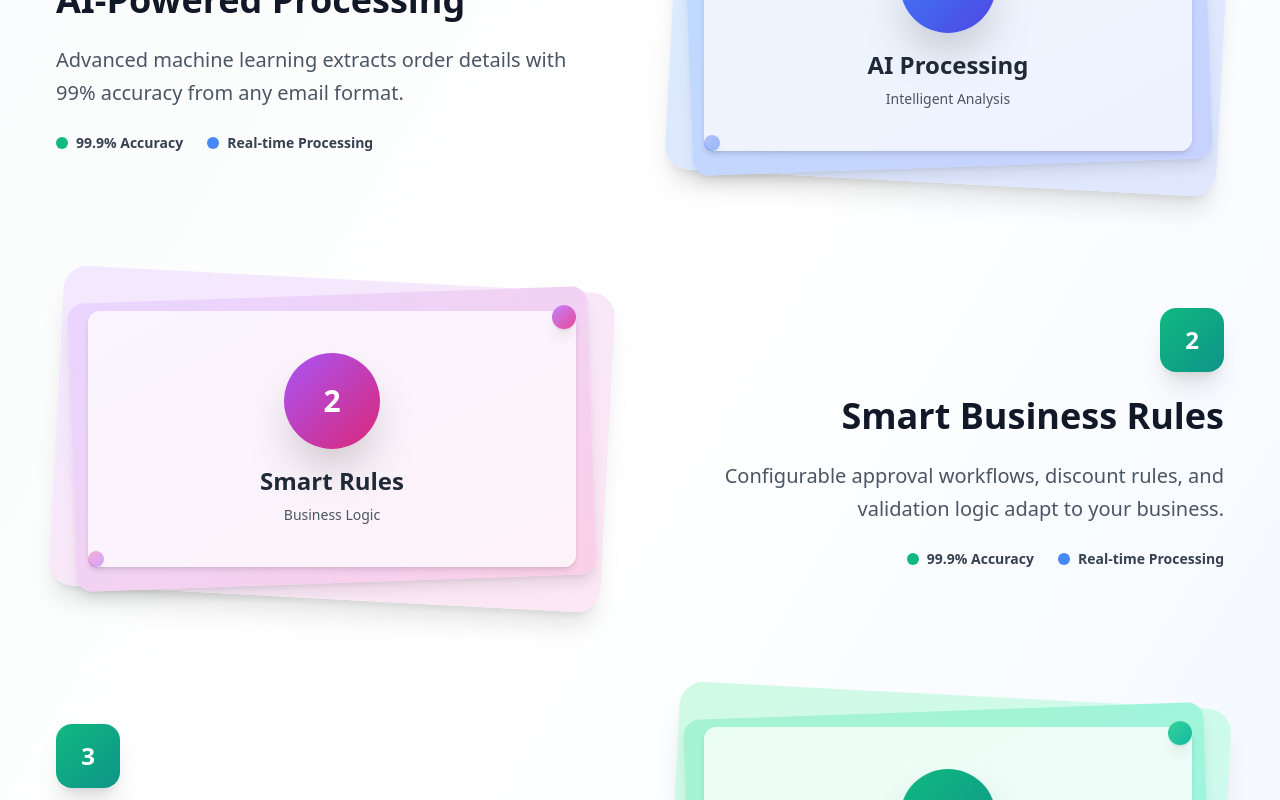
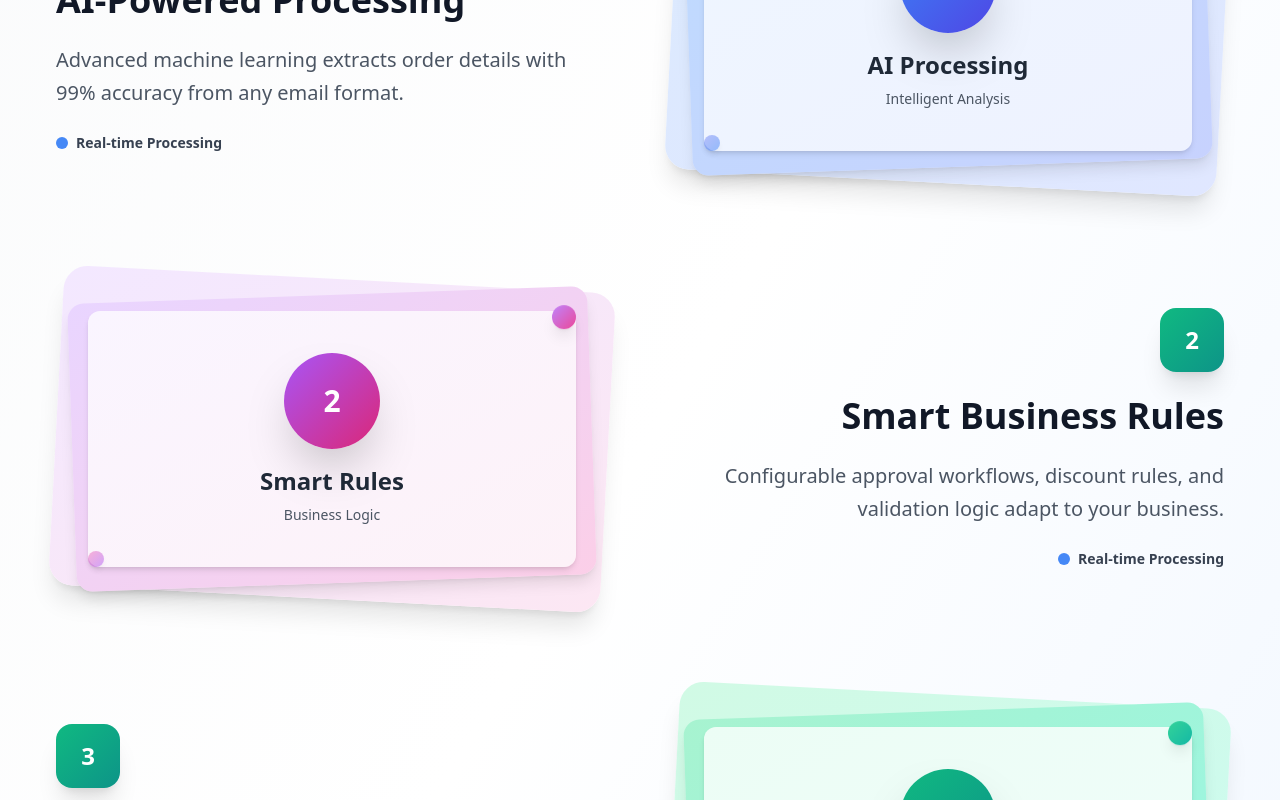
Before and after one commit to AkaashThawani/sales-order-ui, a React (Vite) app: page / in a window 1280 px wide. Shown: the part 1440-2240 px from the top of the page. Built offline with nearby package versions, Linux system fonts and the light colour scheme.

Commit message:
Remove 99.9% Accuracy text from features section

```diff
--- a/src/pages/Home.tsx
+++ b/src/pages/Home.tsx
@@ -275,10 +275,6 @@ export function Home() {
                   {/* Feature Metrics */}
                   <div className={`flex items-center space-x-6 ${index % 2 === 1 ? 'justify-end' : ''}`}>
                     <div className="flex items-center space-x-2">
-                      <div className="w-3 h-3 bg-emerald-500 rounded-full animate-pulse"></div>
-                      <span className="text-sm font-semibold text-gray-700">99.9% Accuracy</span>
-                    </div>
-                    <div className="flex items-center space-x-2">
                       <div className="w-3 h-3 bg-blue-500 rounded-full animate-pulse" style={{animationDelay: '0.3s'}}></div>
                       <span className="text-sm font-semibold text-gray-700">Real-time Processing</span>
                     </div>
```
